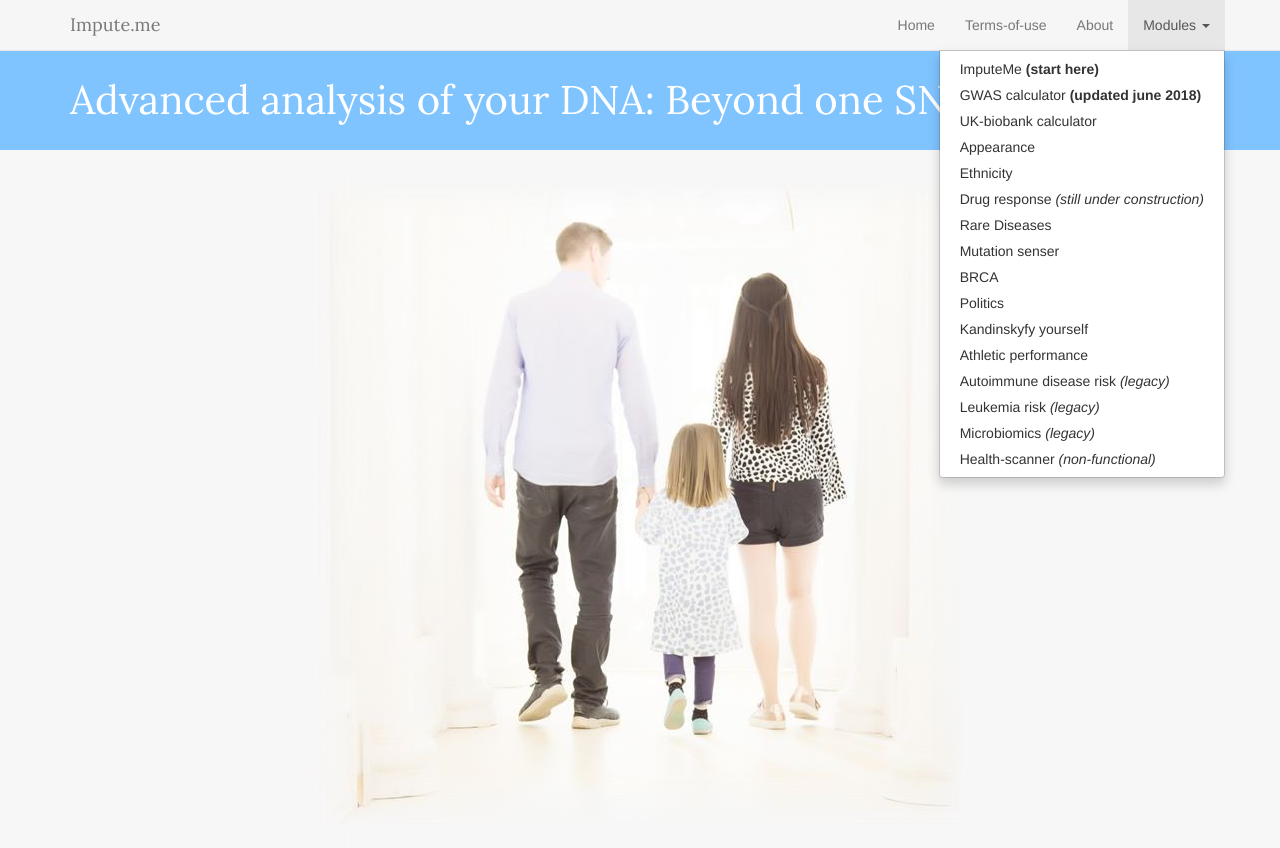
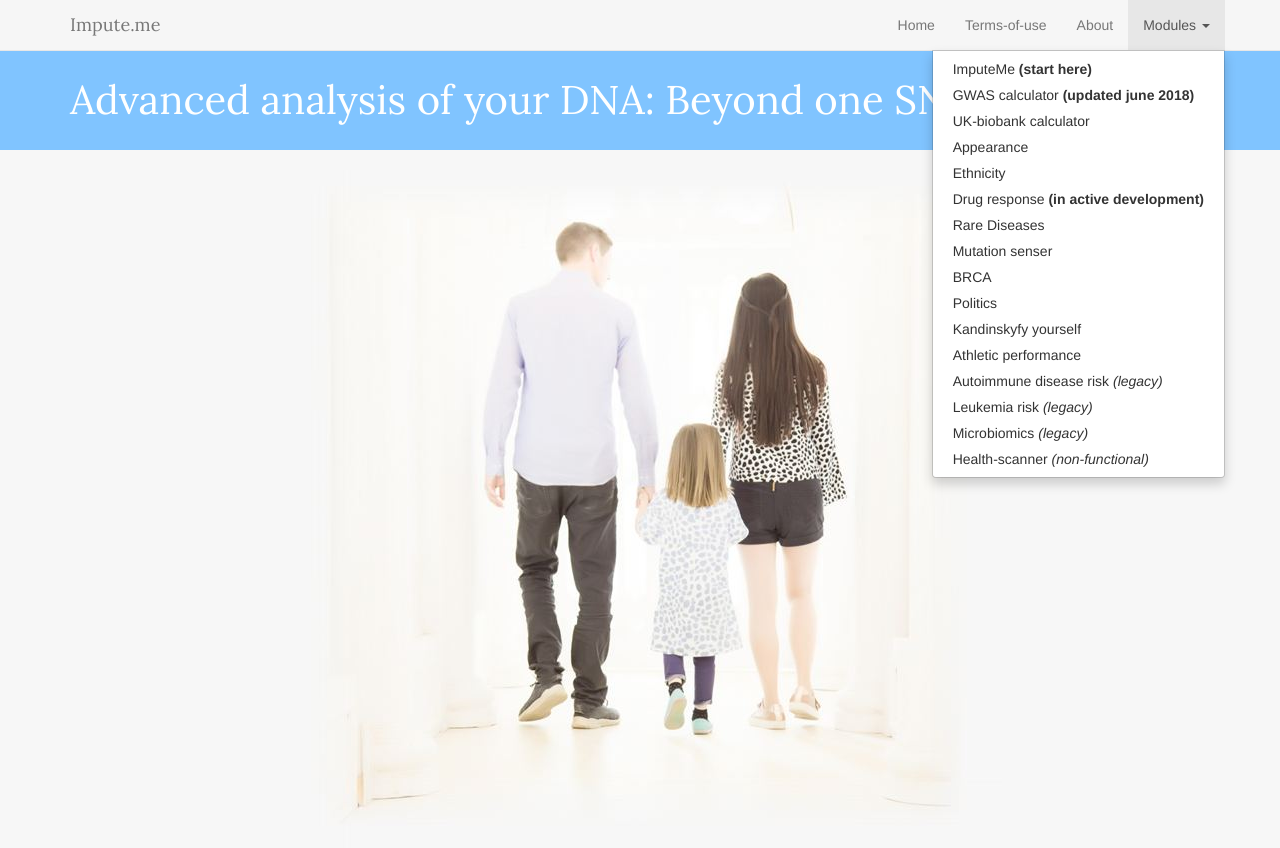
Before and after one commit to helpmetheshadowpeoplearestealingmystuff/impute-me, a plain HTML site: page index.html in a window 1280 px wide. Both pictures are taken after a click on the button "Modules". Drawn offline with nearby package versions, Linux system fonts and the light colour scheme.

Commit message:
- update headers and navigation - ui updates to precision medicine - bug fixes in input data

```diff
--- a/index.html
+++ b/index.html
@@ -51,7 +51,7 @@
             <li><a href="/ukbiobank/">UK-biobank calculator</a></li>
             <li><a href="/guessMyHeight/">Appearance</a></li>
             <li><a href="/ethnicity/">Ethnicity</a></li>
-            <li><a href="/precisionMedicine/">Drug response <i>(still under construction)</i></a></li>
+            <li><a href="/precisionMedicine/">Drug response <b>(in active development)</b></a></li>
             <li><a href="/rareDiseases/">Rare Diseases</a></li>
             <li><a href="/nonsenser/">Mutation senser</a></li>
             <li><a href="/BRCA/">BRCA</a></li>
```
Also changed, not shown: layout/pageparts/navigation.html (+2 -2 lines), precisionMedicine/SNPs_to_analyze.txt, 3 other files.
